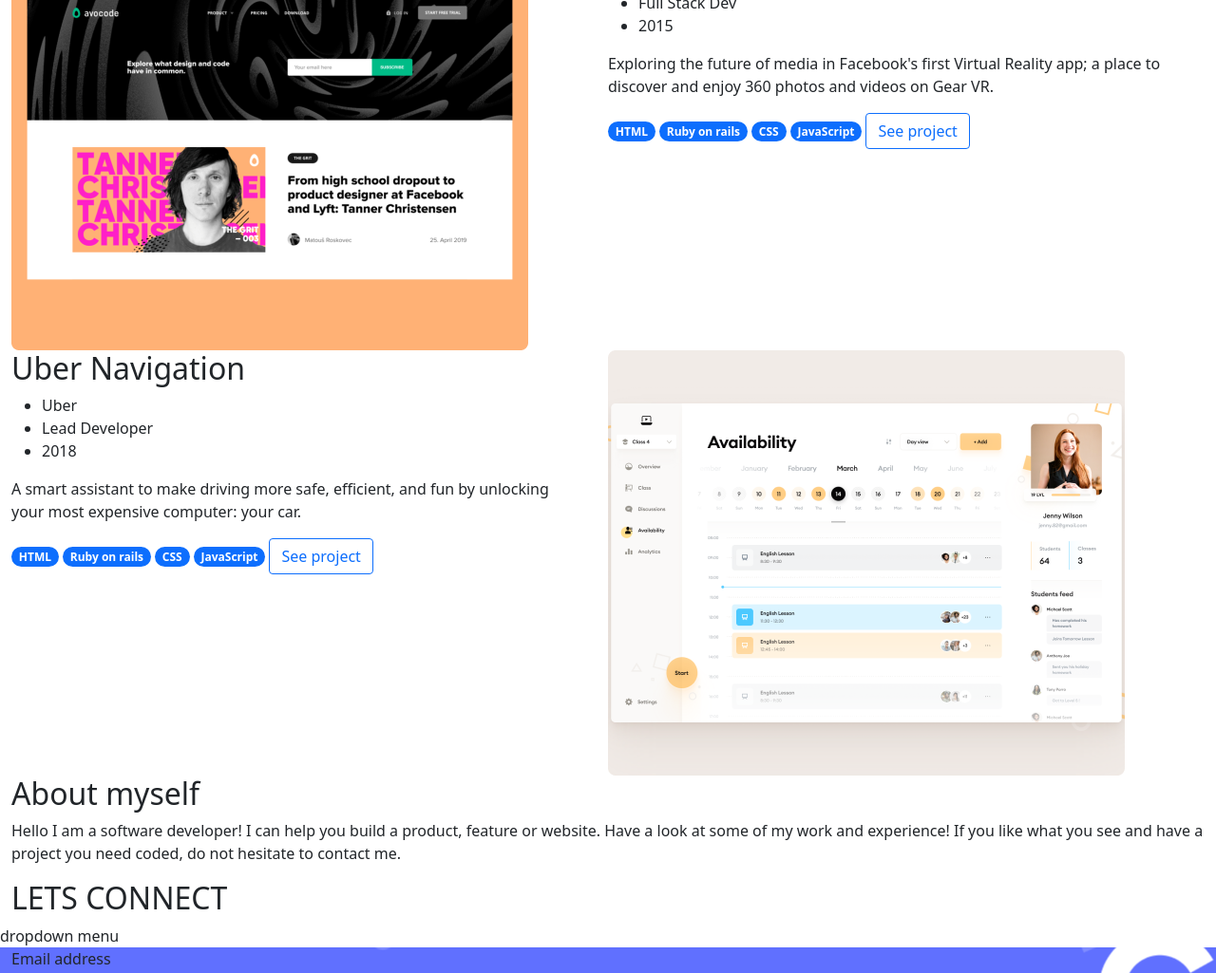
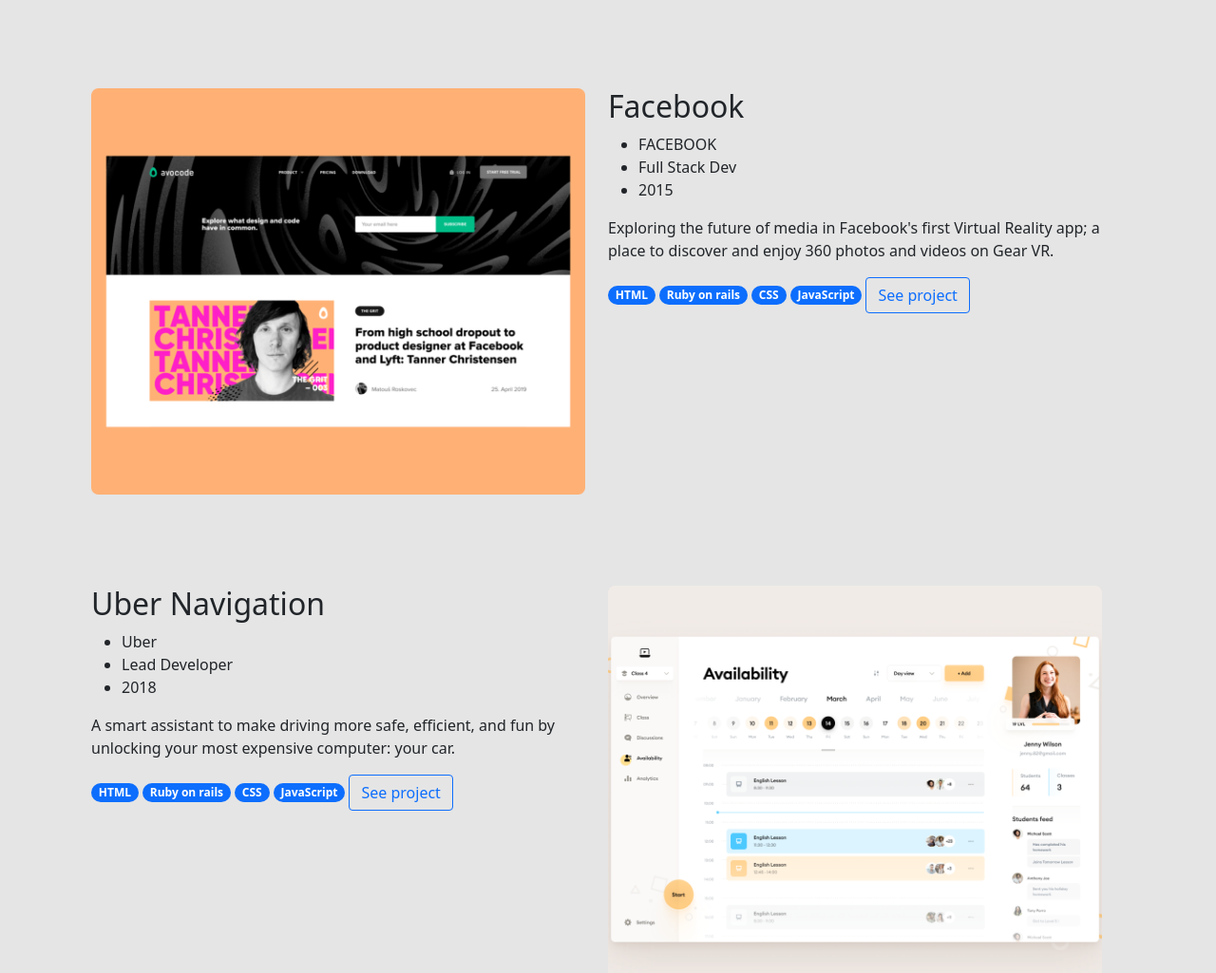
Before and after one commit to agneta1991/bootstrap-portfolio, a plain HTML site: page index.html in a window 1280 px wide. Shown: the part 1775-2800 px from the top of the page at 95% size. Drawn offline with nearby package versions, Linux system fonts and the light colour scheme.

Commit message:
bootstrap style added to work containers

```diff
--- a/index.html
+++ b/index.html
@@ -19,7 +19,7 @@
 
   <div id="header" class="container-fluid">
 
-    <nav class="navbar navbar-expand-sm navbar-light bg-light p-3">
+    <nav class="navbar navbar-expand-sm navbar-light bg-light">
       <a href="#" class="navbar-brand">My Logo</a>
 
       <ul class="navbar-nav me-auto mb-2 mb-lg-0">
@@ -48,9 +48,9 @@
 
   <div id="work" class="container-fluid">
 
-    <div class="row">
+    <div class="row p-5">
       <div class="col-sm-6">
-        <img src="images/snapshot-1.png">
+        <img src="images/snapshot-1.png" class="img-fluid">
       </div>
       <div class="col-sm-6">
         <h2>Tonic</h2>
@@ -71,7 +71,7 @@
 
 
 
-      <div class="row">
+      <div class="row p-5">
         <div class="col-md-6">
           <h2>Multi-Post Stories</h2>
           <ul>
@@ -89,15 +89,15 @@
           <button type="button" class="btn btn-outline-primary">See project</button>
         </div>
         <div class="col-md-6">
-          <img src="images/snapshot2.png">
+          <img src="images/snapshot2.png" class="img-fluid">
         </div>
       </div>
 
 
-      <div class="row">
+      <div class="row p-5">
 
         <div class="col-md-6">
-            <img src="images/snapshot3.png">
+            <img src="images/snapshot3.png" class="img-fluid">
           </div>
 
         <div class="col-md-6">
@@ -120,7 +120,7 @@
       </div>
 
 
-              <div class="row">
+              <div class="row p-5">
 
                 <div class="col-md-6">
                   <h2>Uber Navigation</h2>
@@ -141,7 +141,7 @@
                 </div>
 
                 <div class="col-md-6">
-                  <img src="images/snapshot4.png">
+                  <img src="images/snapshot4.png" class="img-fluid">
                 </div>
               </div>
 
--- a/styles.css
+++ b/styles.css
@@ -5,8 +5,9 @@
   height: 100vh;
 }
 
-#about {
+#about_me {
   height: 75vh;
+  background-color: #fff;
 }
 
 #contact_form {
@@ -16,3 +17,7 @@
   background-position: center;
   height: 75vh;
 }
+
+#work {
+  background-color: #E5E5E5;;
+}
```
